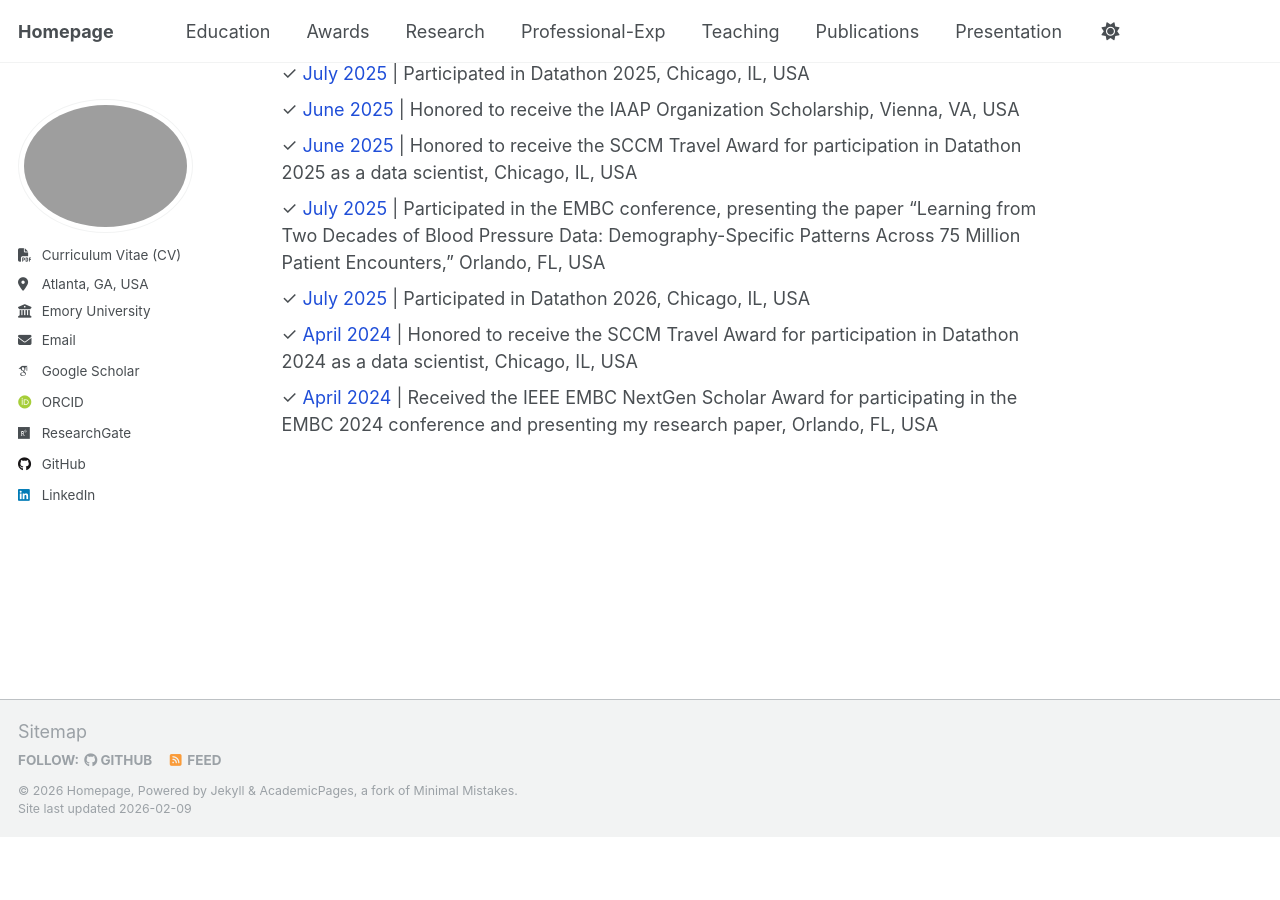
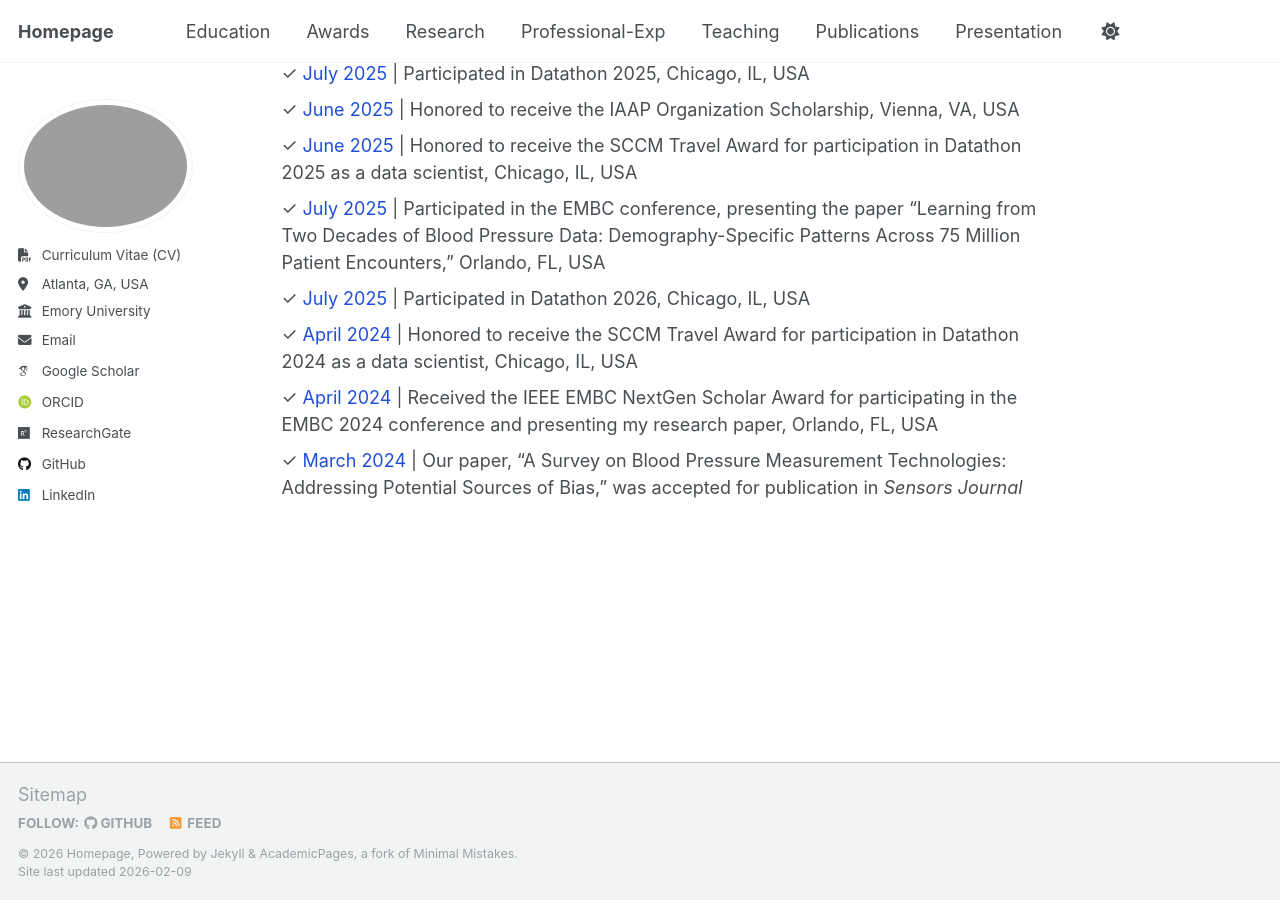
Before and after one commit to Somayyehmousavi/somayyehmousavi.github.io, a Jekyll site: the page built from _pages/about.md, in a window 1280 px wide and 900 px high, scrolled down 947 px. Built offline with Jekyll 4.4.1, drawn with Linux system fonts in a browser that asks for light colours; some web fonts are replaced; before the commit the page ends 1784 px from its top, so only the background shows below that.

Commit message:
Update about.md

```diff
--- a/_pages/about.md
+++ b/_pages/about.md
@@ -24,4 +24,5 @@ I hold two master's degrees: one in Computer Science and Informatics from Emory
   <li>✓ <span style="color:#1f4ed8;">July 2025</span> | Participated in Datathon 2026, Chicago, IL, USA</li>
   <li>✓ <span style="color:#1f4ed8;">April 2024</span> | Honored to receive the SCCM Travel Award for participation in Datathon 2024 as a data scientist, Chicago, IL, USA</li>
   <li>✓ <span style="color:#1f4ed8;">April 2024</span> | Received the IEEE EMBC NextGen Scholar Award for participating in the EMBC 2024 conference and presenting my research paper, Orlando, FL, USA</li>
+  <li>✓ <span style="color:#1f4ed8;">March 2024</span> | Our paper, “A Survey on Blood Pressure Measurement Technologies: Addressing Potential Sources of Bias,” was accepted for publication in <i>Sensors Journal</i></li>
 </ul>
```
